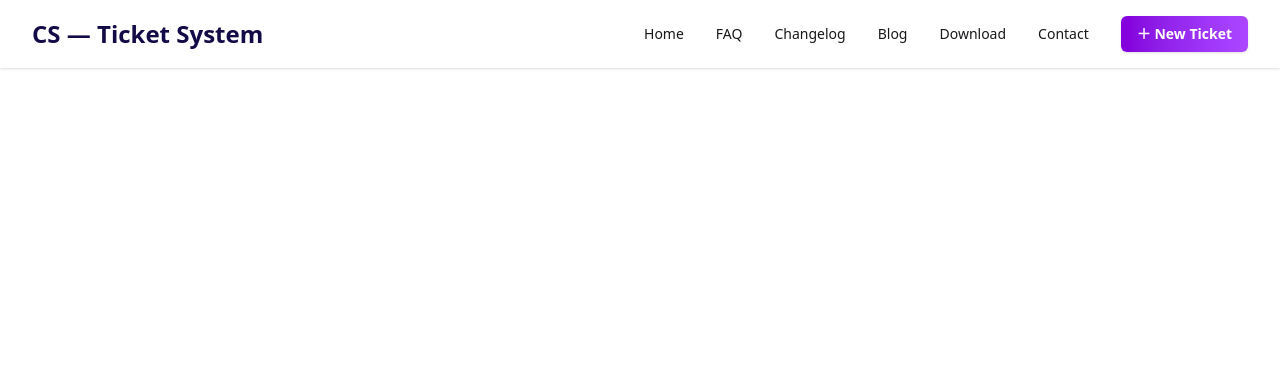
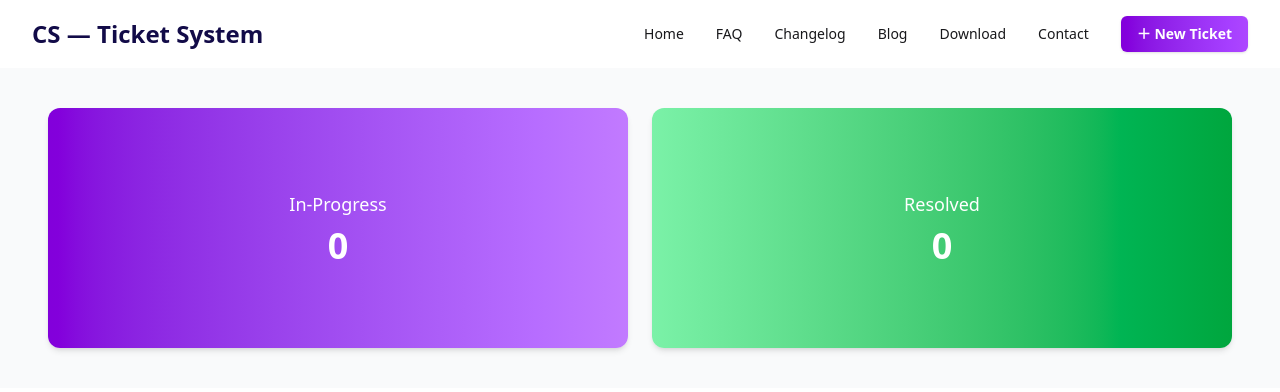
Before and after one commit to SabinaMarium/B12A7-Customer-Support-Zone, a React (Vite) app: page / in a window 1280 px wide. Shown: the top 392 px of the page. Built offline with nearby package versions, Linux system fonts and the light colour scheme.

Commit message:
added banner cards section

```diff
--- a/src/App.jsx
+++ b/src/App.jsx
@@ -23,7 +23,21 @@ function App() {
       </div>
     </nav>
     {/* banner cards */}
+     <div className="w-full px-6 md:px-12 py-10 bg-gray-50">
+    <div className="flex flex-col sm:flex-row gap-6 w-full">
+      {/* In-Progress Card */}
+      <div className="flex-1 h-60 rounded-xl bg-gradient-to-r from-purple-700 to-purple-400 text-white p-8 shadow-md flex flex-col justify-center items-center">
+        <p className="text-lg font-medium">In-Progress</p>
+        <p className="text-4xl font-bold mt-2">0</p>
+      </div>
 
+      {/* Resolved Card */}
+      <div className="flex-1 rounded-xl bg-gradient-to-r from-green-300 to-green-600 text-white p-8 shadow-md flex flex-col justify-center items-center">
+        <p className="text-lg font-medium">Resolved</p>
+        <p className="text-4xl font-bold mt-2">0</p>
+      </div>
+    </div>
+    </div>
 
     </>
   )
```
